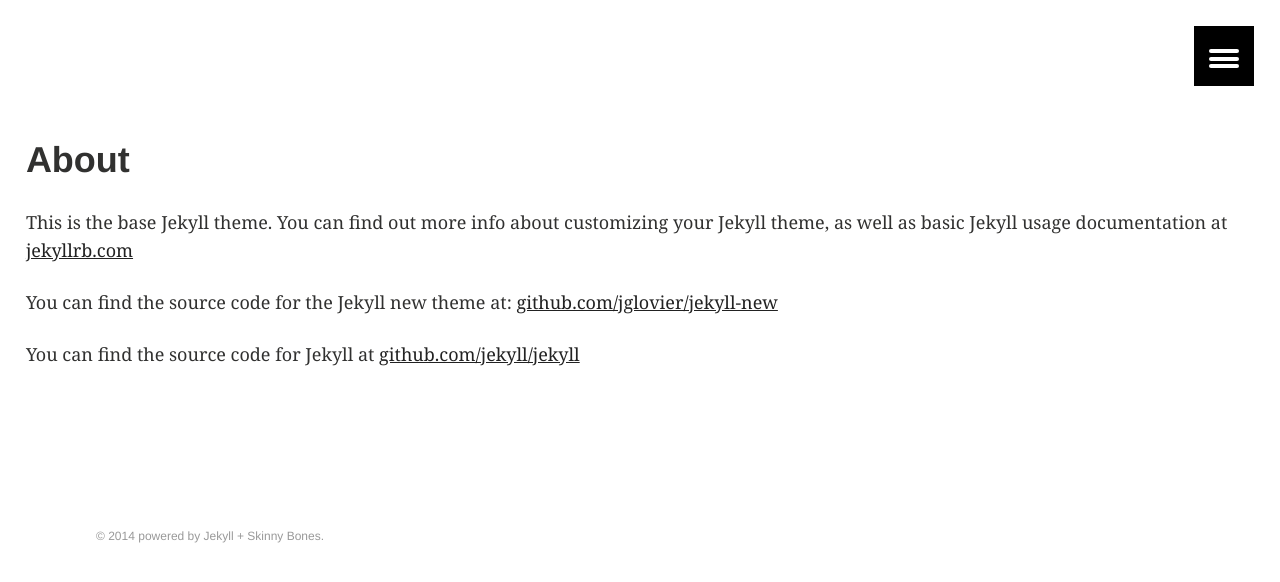
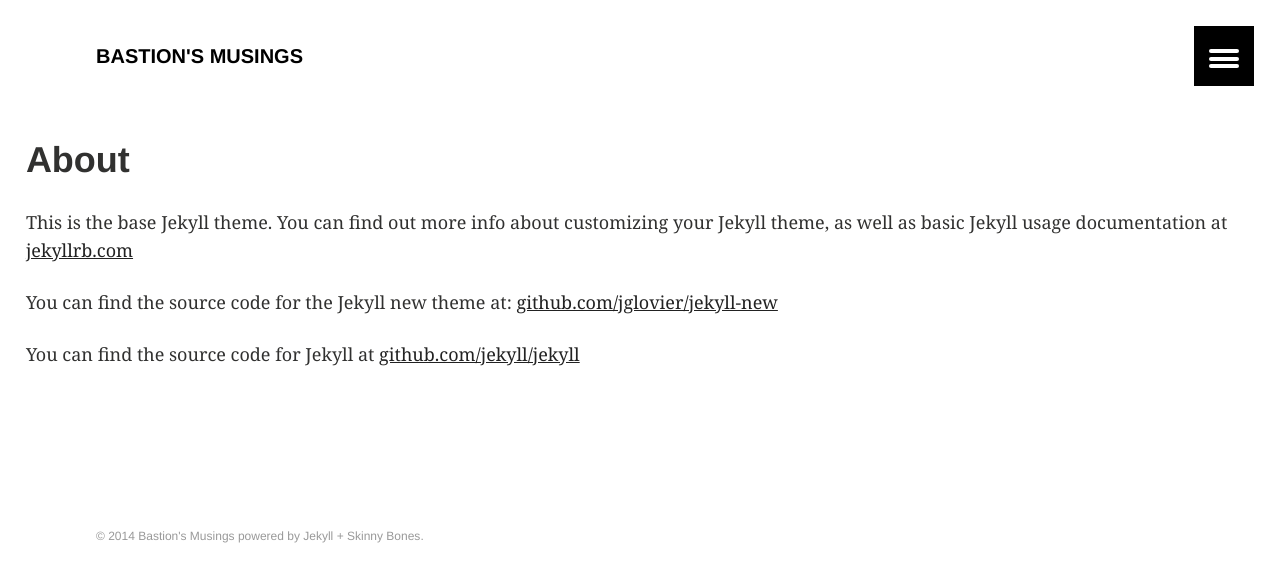
Before and after one commit to BastionFennell/bastions-musings, a Jekyll site: the page built from about.md, in a window 1280 px wide. Shown: the top 582 px of the page. Built offline with Jekyll 4.4.1, drawn with Linux system fonts in a browser that asks for light colours.

Commit message:
Trying to fix the config

```diff
--- a/_config.yml
+++ b/_config.yml
@@ -1,11 +1,13 @@
 # Site wide configuration
 
-title:
+title: Bastion's Musings
 description:
+  A collection of posts on things I find interesting,
+  from programming to dancing.
 logo: # 120x120 px default image used for Twitter summary card
 teaser: # 400x250 px default teaser image used in image archive grid
 locale:
-url:
+url: /bastions-musings
 
 # Jekyll configuration
 
```
